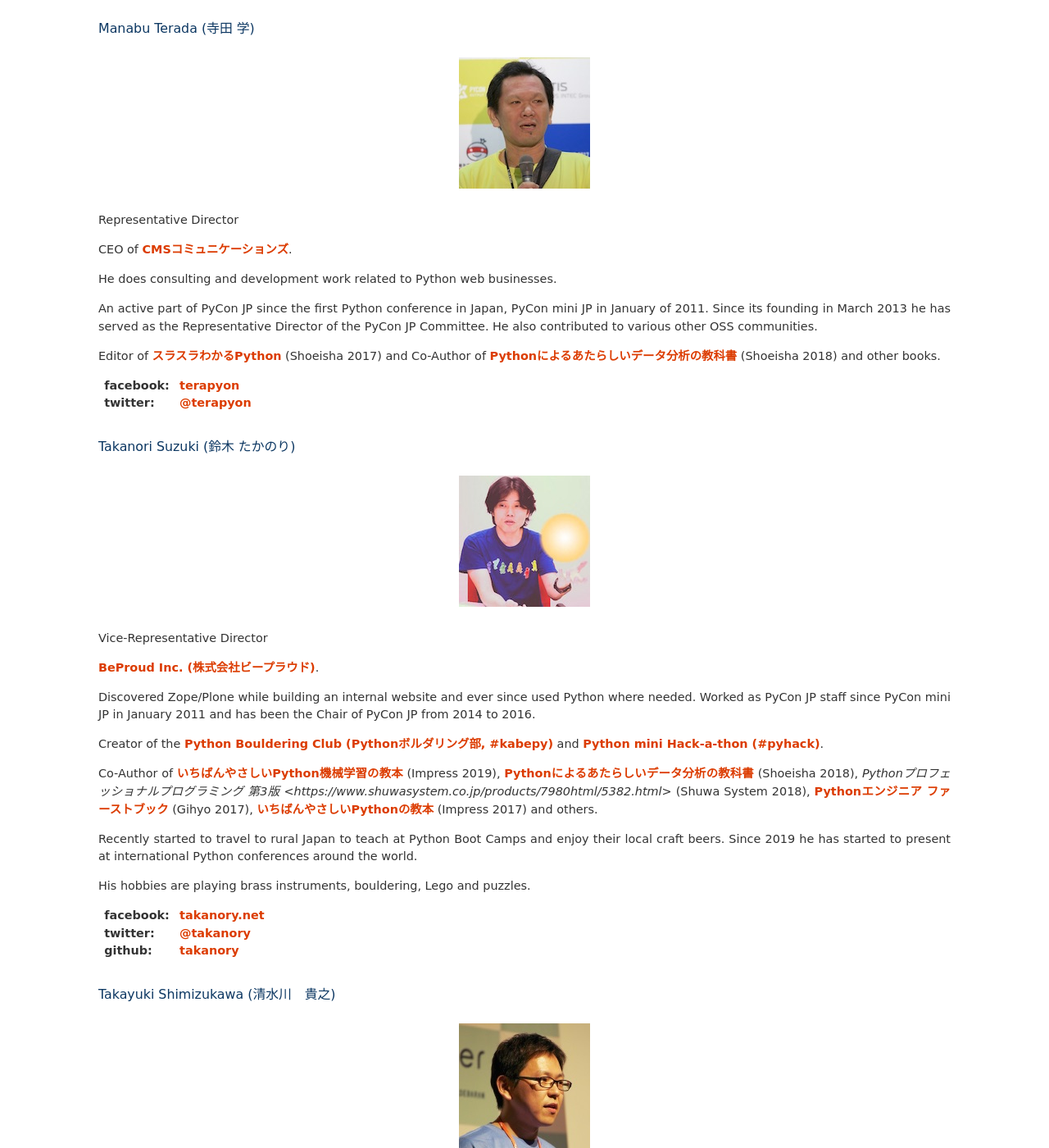
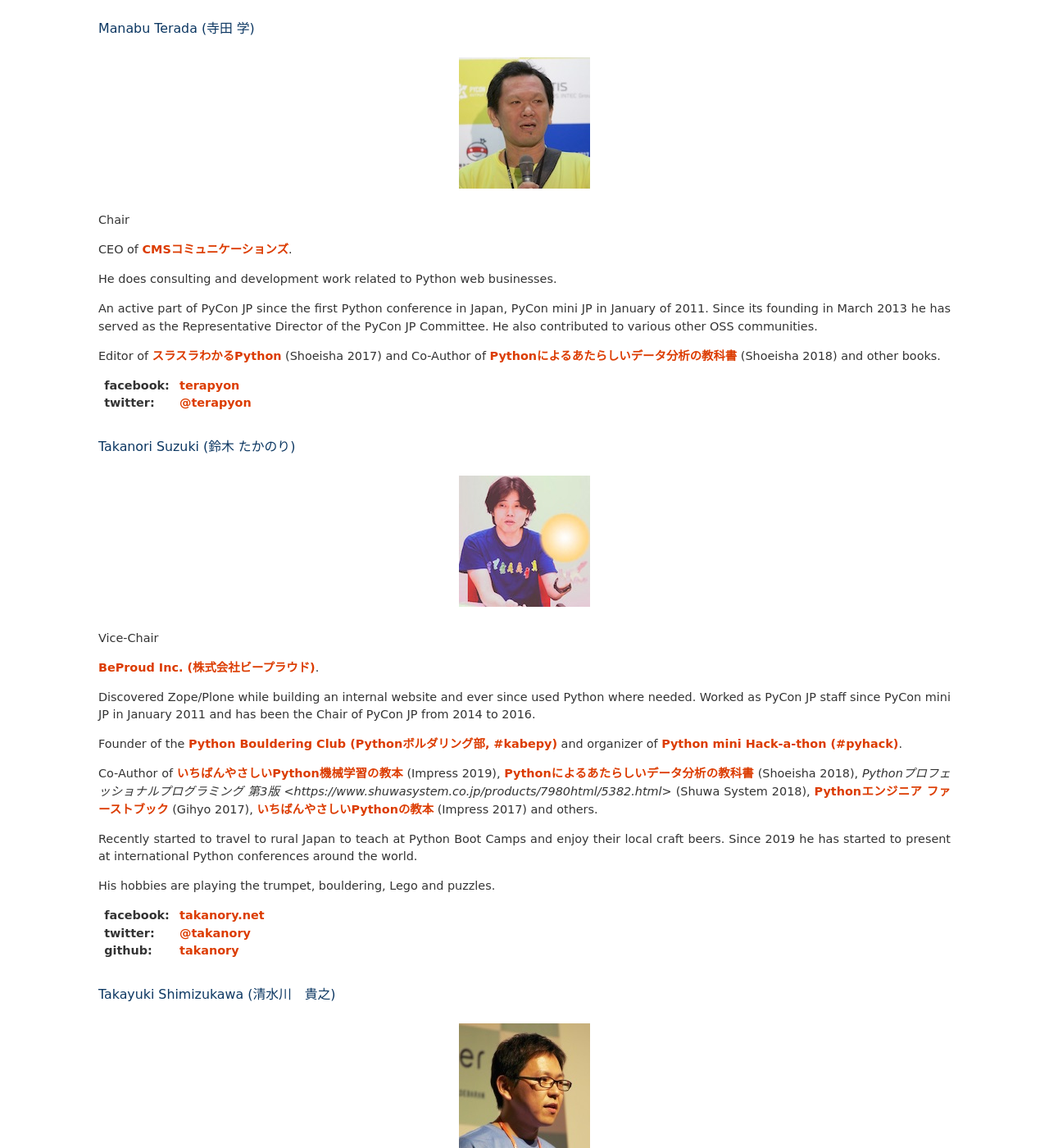
Before and after one commit to pyconjp/www.pycon.jp, a Sphinx documentation site: the page built from source/committee/english.rst, in a window 1280 px wide and 1400 px high, scrolled down 936 px. Shown: the whole window at 82% size. Built offline with Sphinx 7.4.7, drawn with Linux system fonts in a browser that asks for light colours.

Commit message:
minor cleanups

```diff
--- a/source/committee/english.rst
+++ b/source/committee/english.rst
@@ -37,7 +37,7 @@ Manabu Terada (寺田 学)
 
 .. figure:: /_static/terada.jpg
 
-Representative Director
+Chair
 
 CEO of `CMSコミュニケーションズ <https://www.cmscom.jp>`_.
 
@@ -58,19 +58,19 @@ Takanori Suzuki (鈴木 たかのり)
 
 .. figure:: /_static/takanori.jpg
 
-Vice-Representative Director
+Vice-Chair
 
 `BeProud Inc. (株式会社ビープラウド) <http://www.beproud.jp/>`_.
 
 Discovered Zope/Plone while building an internal website and ever since used Python where needed. Worked as PyCon JP staff since PyCon mini JP in January 2011 and has been the Chair of PyCon JP from 2014 to 2016.
 
-Creator of the `Python Bouldering Club (Pythonボルダリング部, #kabepy) <http://kabepy.connpass.com/>`_ and `Python mini Hack-a-thon (#pyhack) <http://pyhack.connpass.com/>`_.
+Founder of the `Python Bouldering Club (Pythonボルダリング部, #kabepy) <http://kabepy.connpass.com/>`_ and organizer of `Python mini Hack-a-thon (#pyhack) <http://pyhack.connpass.com/>`_.
 
 Co-Author of `いちばんやさしいPython機械学習の教本 <https://book.impress.co.jp/books/1118101072>`_ (Impress 2019), `Pythonによるあたらしいデータ分析の教科書 <https://www.shoeisha.co.jp/book/detail/9784798158341>`_ (Shoeisha 2018), `Pythonプロフェッショナルプログラミング 第3版 <https://www.shuwasystem.co.jp/products/7980html/5382.html>` (Shuwa System 2018), `Pythonエンジニア ファーストブック <https://gihyo.jp/book/2017/978-4-7741-9222-2>`_ (Gihyo 2017), `いちばんやさしいPythonの教本 <https://book.impress.co.jp/books/1116101151>`_ (Impress 2017) and others.
 
 Recently started to travel to rural Japan to teach at Python Boot Camps and enjoy their local craft beers. Since 2019 he has started to present at international Python conferences around the world.
 
-His hobbies are playing brass instruments, bouldering, Lego and puzzles.
+His hobbies are playing the trumpet, bouldering, Lego and puzzles.
 
 :facebook: `takanory.net <https://www.facebook.com/takanory.net>`_
 :twitter: `@takanory <https://twitter.com/takanory>`_
```
